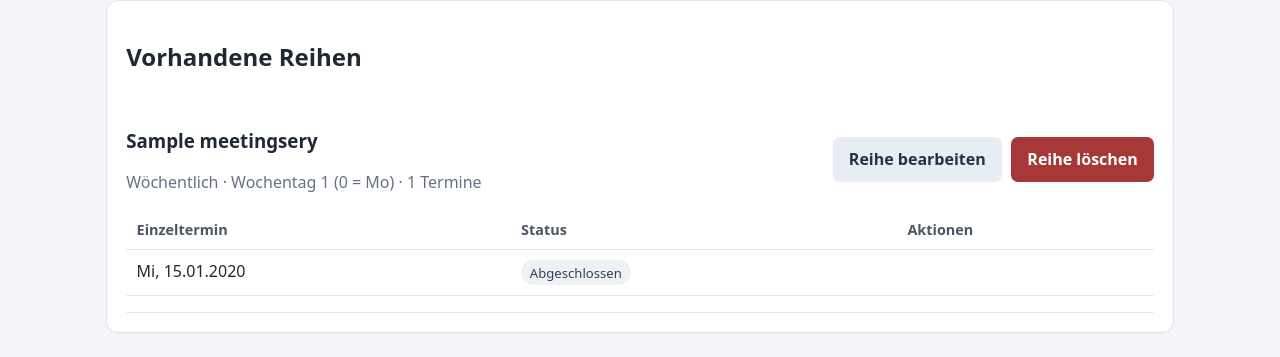
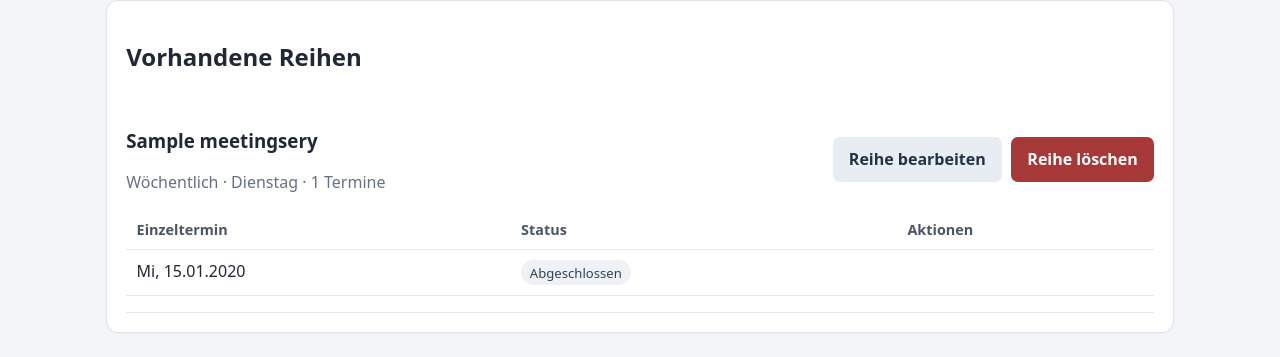
Before and after one commit to k2home/meeting, a Django app: page /admin/series/ in a window 1280 px wide. Shown: the part 1298-1655 px from the top of the page. Run offline with Django 5.2, Linux system fonts and the light colour scheme; a user stored in the database is signed in; tables that the repository leaves empty hold one stand-in row (values such as "Sample post").

Commit message:
Show weekday names in series overview

```diff
--- a/templates/meetings/series.html
+++ b/templates/meetings/series.html
@@ -12,7 +12,7 @@
       <div class="topline">
         <div>
           <h3>{{ s.name }} {% if not s.active %}<span class="pill">Inaktiv</span>{% endif %}</h3>
-          <p class="muted">{{ s.get_recurrence_display }} · Wochentag {{ s.weekday }} (0 = Mo) · {{ s.meetings.count }} Termine</p>
+          <p class="muted">{{ s.get_recurrence_display }} · {{ s.weekday_label }} · {{ s.meetings.count }} Termine</p>
         </div>
         <div class="actions">
           <a class="btn secondary" href="{% url 'series_edit' s.pk %}">Reihe bearbeiten</a>
```
